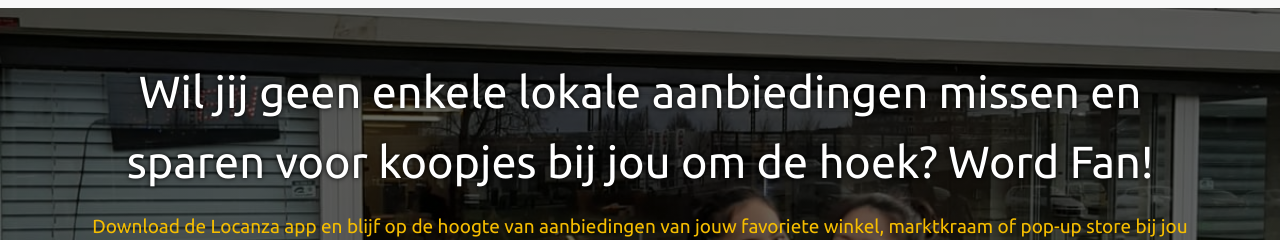
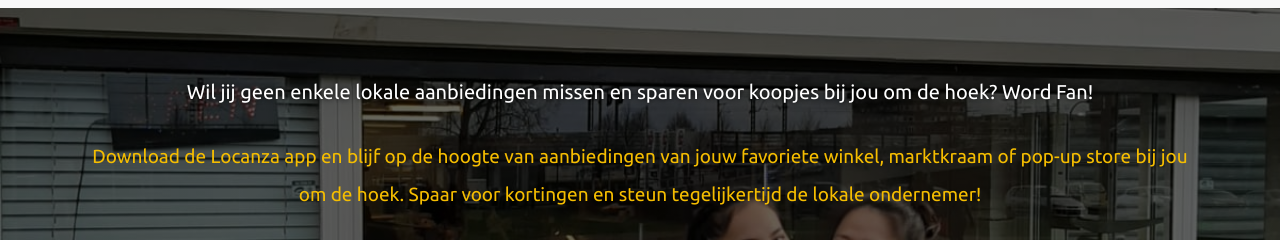
Before and after one commit to scoop70/c0nsumnet, a plain HTML site: page index.html in a window 1280 px wide. Shown: the part 63-303 px from the top of the page. Drawn offline with nearby package versions, Linux system fonts and the light colour scheme; a script that the page names is missing.

Commit message:
Update style.css

```diff
--- a/style.css
+++ b/style.css
@@ -55,6 +55,13 @@ h3{
   .top-nav-collapse {
     padding: 0;
   }
+  .h1-hero{
+  font-size:20px;
+  margin-top:120px;
+  color:#ffffff;
+  -webkit-text-stroke-color: white;
+  text-shadow:0 0 5px #000;
+}
 }
 .intro-section {
   /*height: 50vh;max-height: 600px;
```
